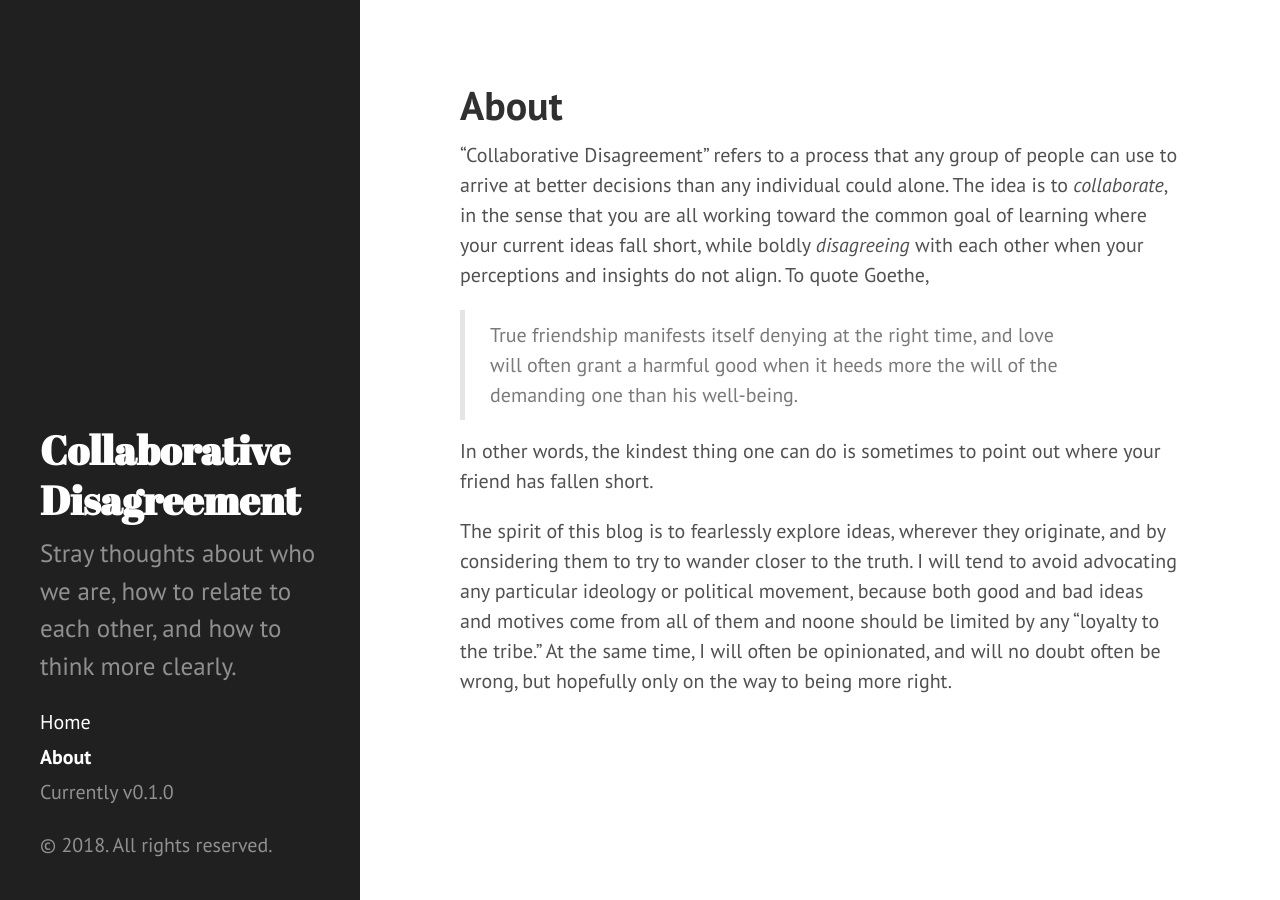
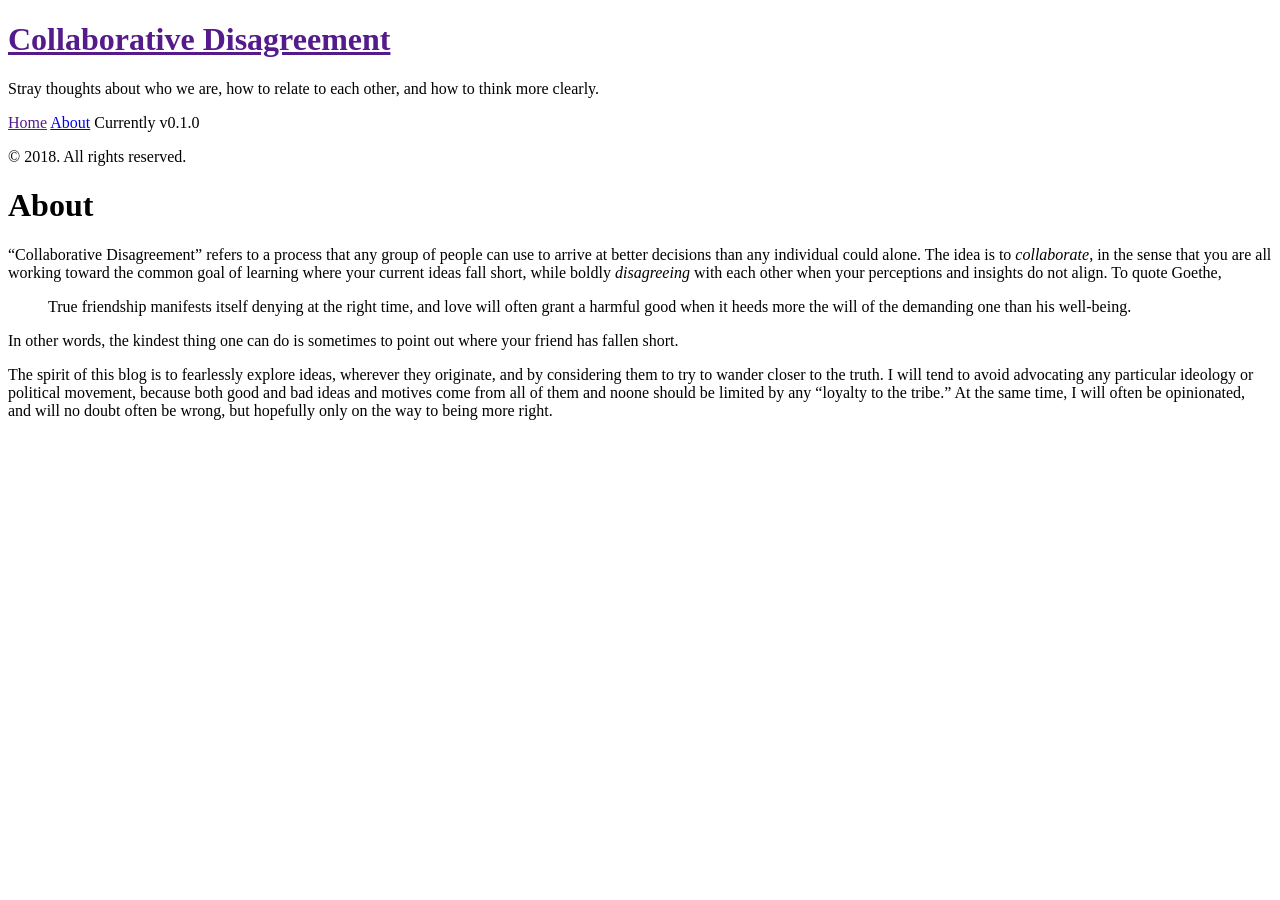
Before and after one commit to jessder/jessder.github.io, a Jekyll site: the page built from about.md, in a window 1280 px wide. Built offline with Jekyll 4.4.1, drawn with Linux system fonts in a browser that asks for light colours.

```diff
--- a/_config.yml
+++ b/_config.yml
@@ -8,7 +8,7 @@ description:      >-
   Stray thoughts about who we are,
   how to relate to each other,
   and how to think more clearly.
-baseurl:          //
+baseurl:          /
 
 author:
   name:           Jesse Anderton
```
